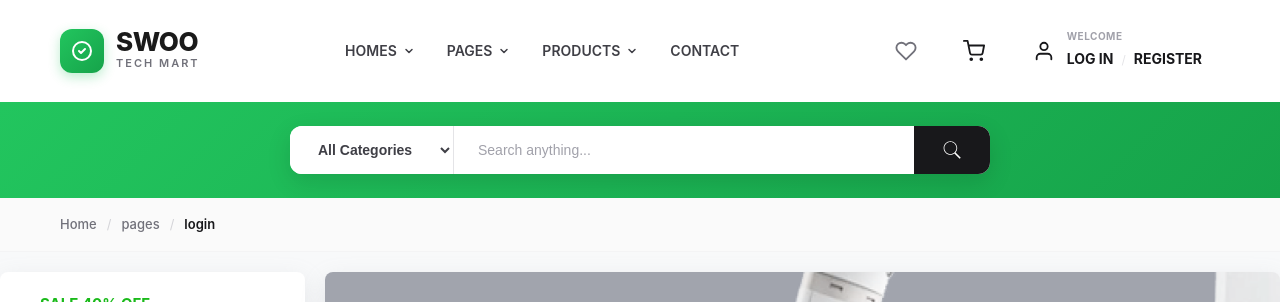
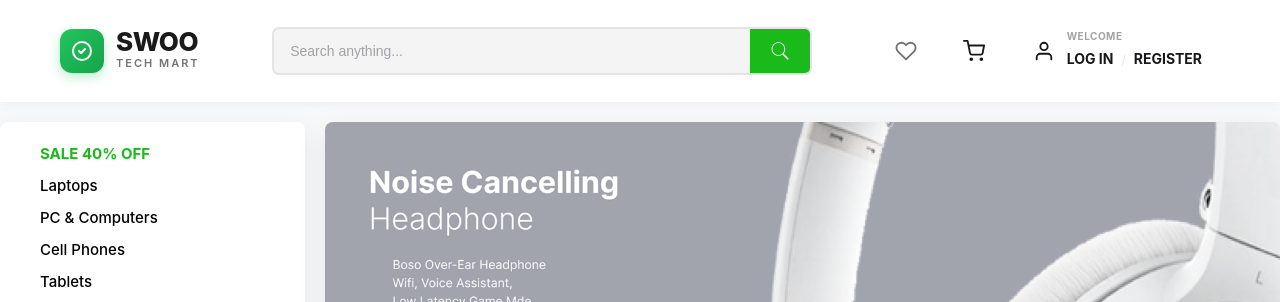
Before and after one commit to phamdatzx/microservice-e-commerce-SE122, a Vue app in the folder frontend/: page / in a window 1280 px wide. Shown: the top 302 px of the page. Built offline with nearby package versions, Linux system fonts and the light colour scheme; no server answers.

Commit message:
style: remove breadcrumb and move search bar up (Customer Header).

```diff
--- a/frontend/src/components/Header.vue
+++ b/frontend/src/components/Header.vue
@@ -70,45 +70,24 @@ defineExpose({
             </div>
           </RouterLink>
 
-          <nav class="nav">
-            <a href="#" class="nav-link">
-              HOMES
-              <svg width="12" height="12" viewBox="0 0 12 12" fill="none">
+          <div class="search-bar">
+            <input type="text" placeholder="Search anything..." class="search-input" />
+            <button class="search-btn">
+              <svg
+                xmlns="http://www.w3.org/2000/svg"
+                fill="#fff"
+                x="0px"
+                y="0px"
+                width="20"
+                height="20"
+                viewBox="0 0 50 50"
+              >
                 <path
-                  d="M3 4.5L6 7.5L9 4.5"
-                  stroke="currentColor"
-                  stroke-width="1.5"
-                  stroke-linecap="round"
-                  stroke-linejoin="round"
-                />
+                  d="M 21 3 C 11.621094 3 4 10.621094 4 20 C 4 29.378906 11.621094 37 21 37 C 24.710938 37 28.140625 35.804688 30.9375 33.78125 L 44.09375 46.90625 L 46.90625 44.09375 L 33.90625 31.0625 C 36.460938 28.085938 38 24.222656 38 20 C 38 10.621094 30.378906 3 21 3 Z M 21 5 C 29.296875 5 36 11.703125 36 20 C 36 28.296875 29.296875 35 21 35 C 12.703125 35 6 28.296875 6 20 C 6 11.703125 12.703125 5 21 5 Z"
+                ></path>
               </svg>
-            </a>
-            <a href="#" class="nav-link">
-              PAGES
-              <svg width="12" height="12" viewBox="0 0 12 12" fill="none">
-                <path
-                  d="M3 4.5L6 7.5L9 4.5"
-                  stroke="currentColor"
-                  stroke-width="1.5"
-                  stroke-linecap="round"
-                  stroke-linejoin="round"
-                />
-              </svg>
-            </a>
-            <a href="#" class="nav-link">
-              PRODUCTS
-              <svg width="12" height="12" viewBox="0 0 12 12" fill="none">
-                <path
-                  d="M3 4.5L6 7.5L9 4.5"
-                  stroke="currentColor"
-                  stroke-width="1.5"
-                  stroke-linecap="round"
-                  stroke-linejoin="round"
-                />
-              </svg>
-            </a>
-            <a href="#" class="nav-link">CONTACT</a>
-          </nav>
+            </button>
+          </div>
 
           <div class="header-actions">
             <button class="wishlist-btn" title="Wishlist">
@@ -220,45 +199,7 @@ defineExpose({
         </div>
       </div>
     </div>
-
-    <!-- Search Bar -->
-    <div class="search-section">
-      <div class="container">
-        <div class="search-bar">
-          <select class="category-select">
-            <option>All Categories</option>
-          </select>
-          <input type="text" placeholder="Search anything..." class="search-input" />
-          <button class="search-btn">
-            <svg
-              xmlns="http://www.w3.org/2000/svg"
-              fill="#fff"
-              x="0px"
-              y="0px"
-              width="20"
-              height="20"
-              viewBox="0 0 50 50"
-            >
-              <path
-                d="M 21 3 C 11.621094 3 4 10.621094 4 20 C 4 29.378906 11.621094 37 21 37 C 24.710938 37 28.140625 35.804688 30.9375 33.78125 L 44.09375 46.90625 L 46.90625 44.09375 L 33.90625 31.0625 C 36.460938 28.085938 38 24.222656 38 20 C 38 10.621094 30.378906 3 21 3 Z M 21 5 C 29.296875 5 36 11.703125 36 20 C 36 28.296875 29.296875 35 21 35 C 12.703125 35 6 28.296875 6 20 C 6 11.703125 12.703125 5 21 5 Z"
-              ></path>
-            </svg>
-          </button>
-        </div>
-      </div>
-    </div>
   </header>
-
-  <!-- Breadcrumb -->
-  <div class="breadcrumb">
-    <div class="container">
-      <a href="#" class="breadcrumb-link">Home</a>
-      <span class="breadcrumb-separator">/</span>
-      <a href="#" class="breadcrumb-link">pages</a>
-      <span class="breadcrumb-separator">/</span>
-      <span class="breadcrumb-current">login</span>
-    </div>
-  </div>
 
   <CustomerChat />
 </template>
@@ -319,28 +260,6 @@ defineExpose({
   color: #71717a;
   letter-spacing: 2px;
   font-weight: 600;
-}
-
-.nav {
-  display: flex;
-  gap: 32px;
-  align-items: center;
-}
-
-.nav-link {
-  color: #3f3f46;
-  text-decoration: none;
-  font-weight: 600;
-  font-size: 14px;
-  display: flex;
-  align-items: center;
-  gap: 6px;
-  padding: 8px 0;
-  transition: all 0.2s ease;
-}
-
-.nav-link:hover {
-  color: #22c55e;
 }
 
 .header-actions {
@@ -559,46 +478,33 @@ defineExpose({
   color: #22c55e;
 }
 
-/* Search Section */
-.search-section {
-  background: linear-gradient(135deg, #22c55e, #16a34a);
-  padding: 24px 0;
-}
-
+/* Search Bar */
 .search-bar {
   display: flex;
-  max-width: 700px;
-  margin: 0 auto;
-  background: white;
-  border-radius: 12px;
+  flex: 1;
+  max-width: 540px;
+  margin: 0 40px;
+  background: #f4f4f5;
+  border-radius: 7px;
   overflow: hidden;
-  box-shadow: 0 8px 24px rgba(0, 0, 0, 0.12);
-  transition: transform 0.2s ease;
+  transition: all 0.2s ease;
+  border: 2px solid #e4e4e7;
 }
 
 .search-bar:focus-within {
-  transform: translateY(-2px);
-}
-
-.category-select {
-  padding: 0 24px;
-  border: none;
-  border-right: 1px solid #e4e4e7;
   background: white;
-  font-size: 14px;
-  font-weight: 600;
-  color: #3f3f46;
-  cursor: pointer;
-  outline: none;
+  border-color: #22c55e;
+  box-shadow: 0 4px 12px rgba(34, 197, 94, 0.1);
 }
 
 .search-input {
   flex: 1;
-  padding: 16px 24px;
+  padding: 14px 16px;
   border: none;
   font-size: 14px;
   outline: none;
   color: #18181b;
+  background: transparent;
 }
 
 .search-input::placeholder {
@@ -606,9 +512,9 @@ defineExpose({
 }
 
 .search-btn {
-  background: #18181b;
+  background: var(--main-color);
   border: none;
-  padding: 0 28px;
+  padding: 0 20px;
   cursor: pointer;
   display: flex;
   align-items: center;
@@ -617,40 +523,6 @@ defineExpose({
 }
 
 .search-btn:hover {
-  background: #27272a;
-}
-
-/* Breadcrumb */
-.breadcrumb {
-  padding: 16px 0;
-  background: #fafafa;
-  border-bottom: 1px solid #f4f4f5;
-}
-
-.breadcrumb .container {
-  display: flex;
-  align-items: center;
-  gap: 10px;
-  font-size: 13px;
-}
-
-.breadcrumb-link {
-  color: #71717a;
-  text-decoration: none;
-  font-weight: 500;
-  transition: color 0.2s ease;
-}
-
-.breadcrumb-link:hover {
-  color: #22c55e;
-}
-
-.breadcrumb-separator {
-  color: #d4d4d8;
-}
-
-.breadcrumb-current {
-  color: #18181b;
-  font-weight: 600;
+  background: #22c55e;
 }
 </style>
```
